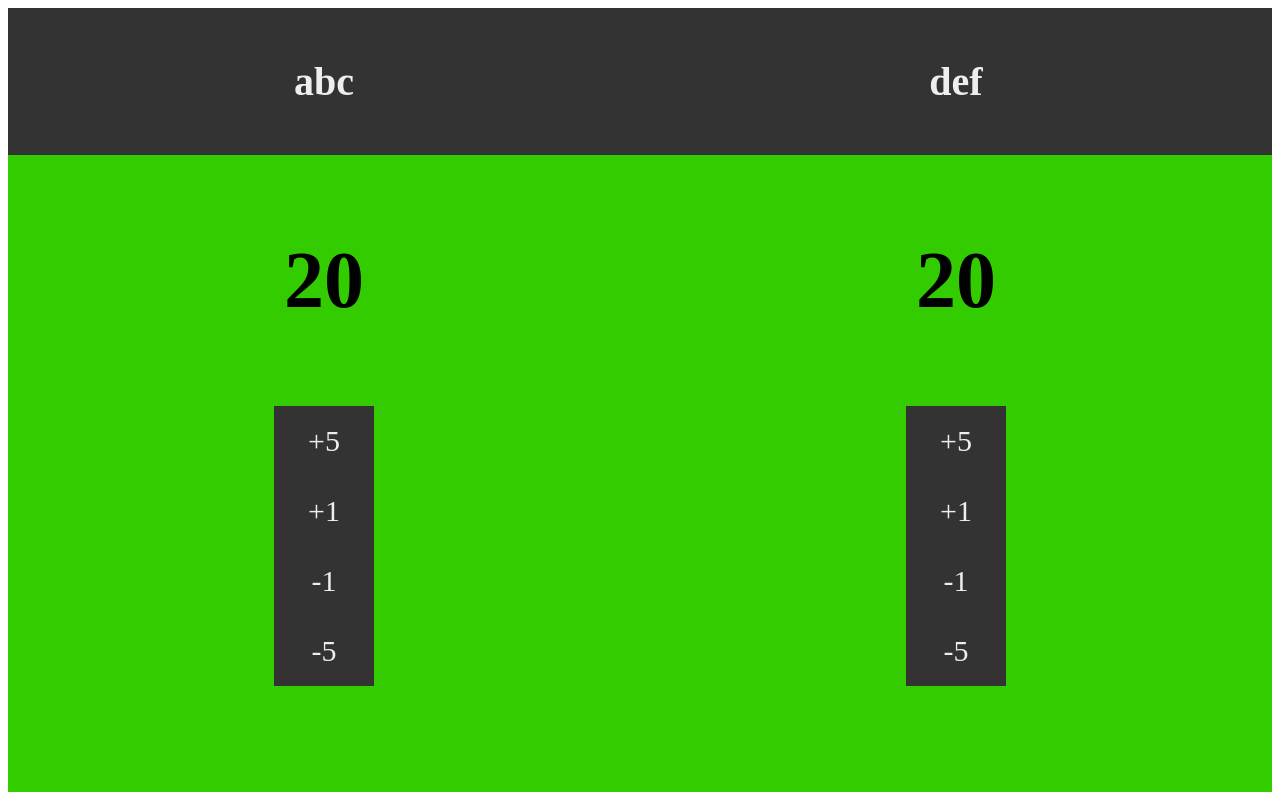
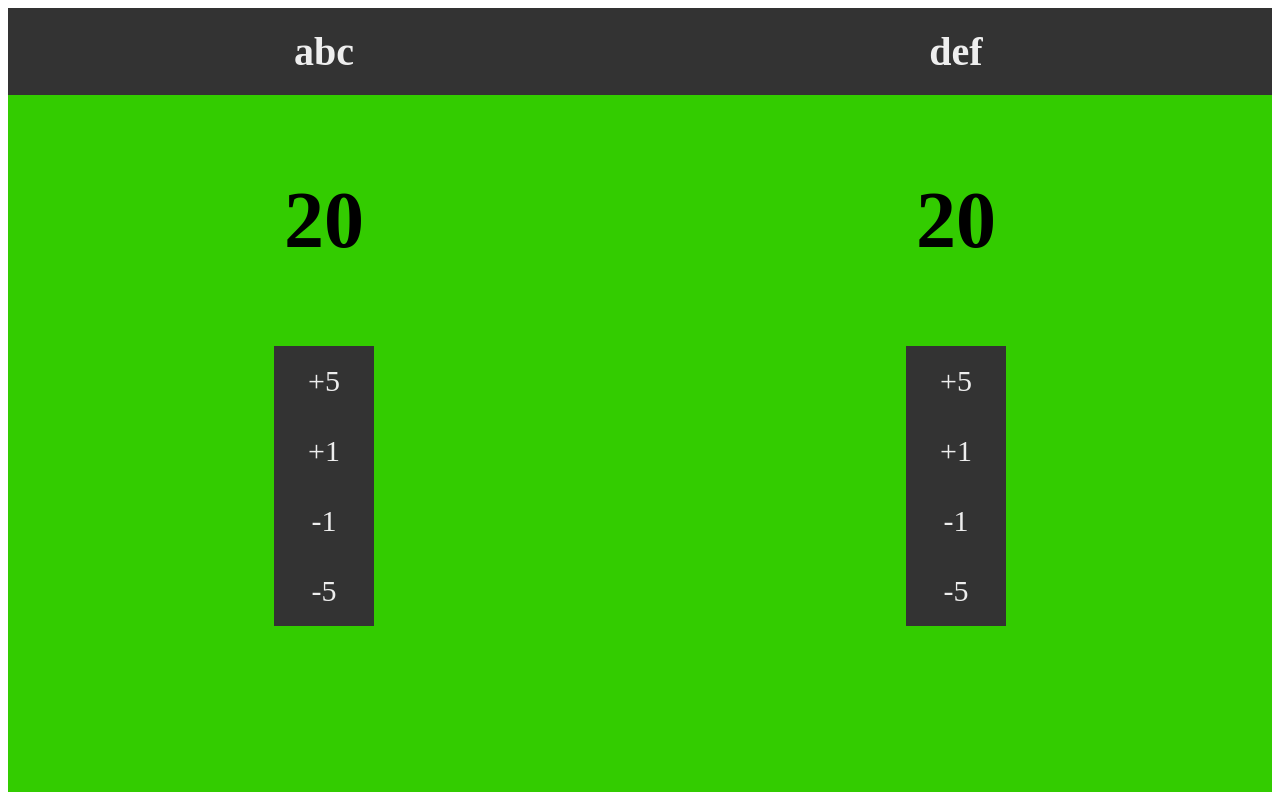
Before and after one commit to TDSOJohn/MtgHelper, a PHP site: page /life_counter.html in a window 1280 px wide. Run offline with PHP 8.4, Linux system fonts and the light colour scheme.

Commit message:
improving layout

```diff
--- a/css/life_counter.css
+++ b/css/life_counter.css
@@ -19,7 +19,7 @@
 .player_name {
     width: 100%;
     margin: 0;
-    padding: 50px;
+    padding: 20px;
     font-size: 40px;
     box-sizing: border-box;
     background-color: #333;
--- a/css/main.css
+++ b/css/main.css
@@ -22,7 +22,9 @@
     width: 100px;
 
     text-align: center;
+
     background-color: #222;
+    box-shadow: 0px 8px 16px 0px rgba(0,0,0,0.4);
 }
 
 .option:hover {
```
